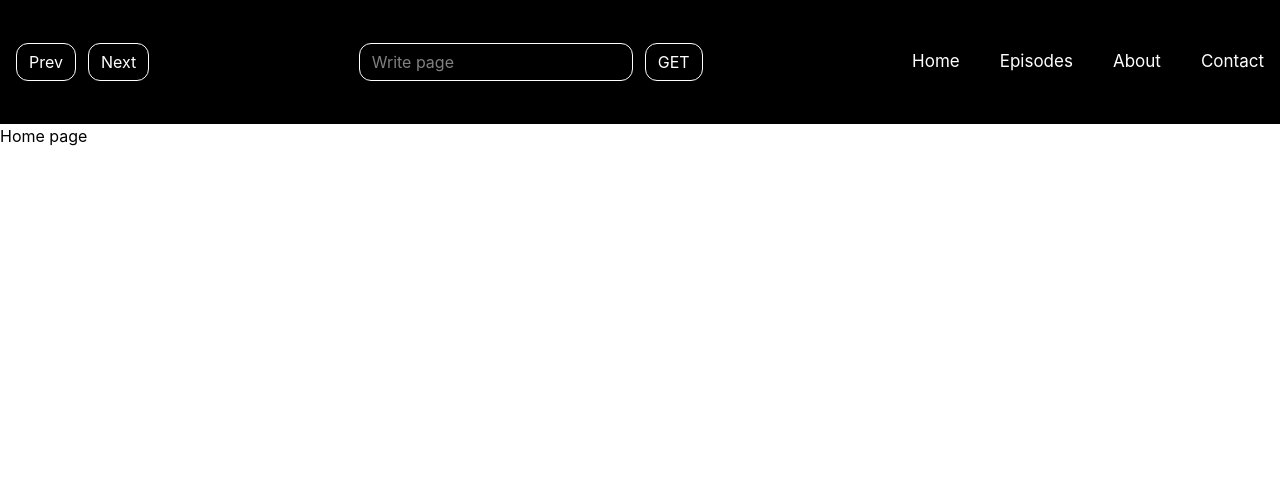
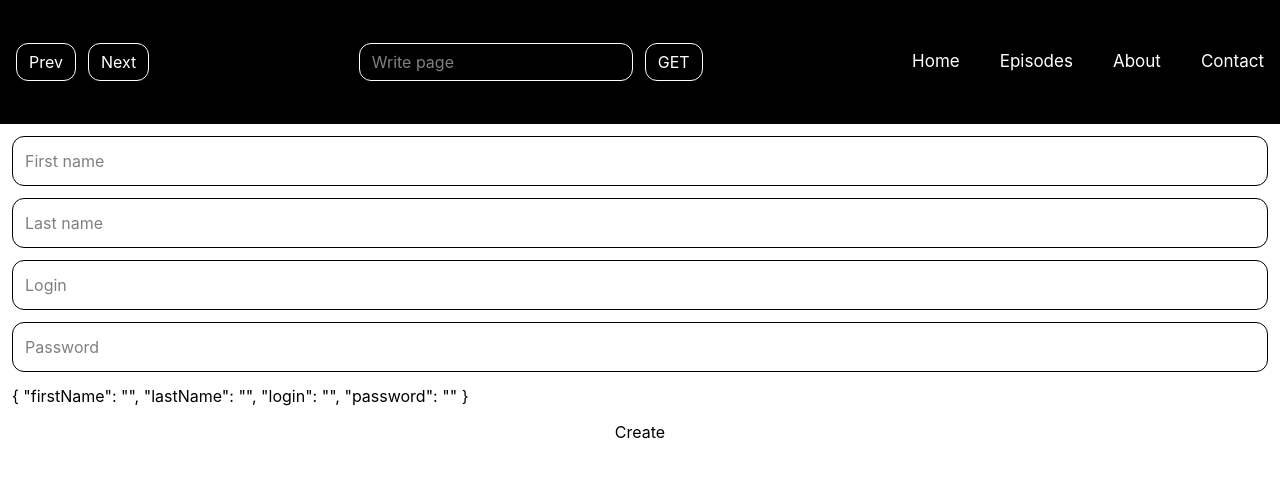
Before and after one commit to scDjanGo/f19.1-react-start, a React (Vite) app: page / in a window 1280 px wide. Shown: the top 478 px of the page. Built offline with nearby package versions, Linux system fonts and the light colour scheme.

Commit message:
add useReducer

```diff
--- /dev/null
+++ b/src/components/UsingUseReducer.jsx
@@ -0,0 +1,87 @@
+import { useReducer, useState } from "react";
+
+function reducer(state, action) {
+  switch (action) {
+    case "increment":
+      return state + 1;
+    case "decrement":
+      return state - 1;
+    default:
+      return state;
+  }
+}
+
+export default function UsingUseReducer() {
+  const [count, dispatch] = useReducer(reducer, 0);
+  const [userData, setUserData] = useState({
+    firstName: "",
+    lastName: "",
+    login: "",
+    password: "",
+  });
+
+
+  const handleChangeData = (e) => {
+    const {name, value} = e.target
+
+
+
+    setUserData(prev => ({...prev, [name]: value}))
+
+  }
+
+  return (
+    <div>
+      <form className="p-3 flex flex-col gap-3">
+        <label htmlFor="firstName">
+          <input
+            type="text"
+            name="firstName"
+            id="firstName"
+            placeholder="First name"
+            value={userData.firstName}
+            onChange={handleChangeData}
+            className="border border-black rounded-xl p-3 w-full"
+          />
+        </label>
+        <label htmlFor="lastName">
+          <input
+            type="text"
+            name="lastName"
+            id="lastName"
+            placeholder="Last name"
+            value={userData.lastName}
+            onChange={handleChangeData}
+            className="border border-black rounded-xl p-3 w-full"
+          />
+        </label>
+        <label htmlFor="login">
+          <input
+            type="text"
+            name="login"
+            id="login"
+            placeholder="Login"
+            value={userData.login}
+            onChange={handleChangeData}
+            className="border border-black rounded-xl p-3 w-full"
+          />
+        </label>
+        <label htmlFor="password">
+          <input
+            type="text"
+            name="password"
+            id="password"
+            placeholder="Password"
+            value={userData.password}
+            onChange={handleChangeData}
+            className="border border-black rounded-xl p-3 w-full"
+          />
+        </label>
+
+        <p>{JSON.stringify(userData, null, 2)}</p>
+
+        <button>Create</button>
+      </form>
+    </div>
+  );
+}
--- a/src/components/header/HeaderMain.jsx
+++ b/src/components/header/HeaderMain.jsx
@@ -13,7 +13,6 @@ function HeaderMain() {
 
 
 
-  console.log(searchParams);
 
 
 
--- a/src/pages/page.jsx
+++ b/src/pages/page.jsx
@@ -1,7 +1,10 @@
+import UsingUseReducer from "../components/UsingUseReducer";
 
 
 export default function HomePage() {
   return (
-    <div>Home page</div>
+    <div>
+      <UsingUseReducer />
+    </div>
   )
 }
```
